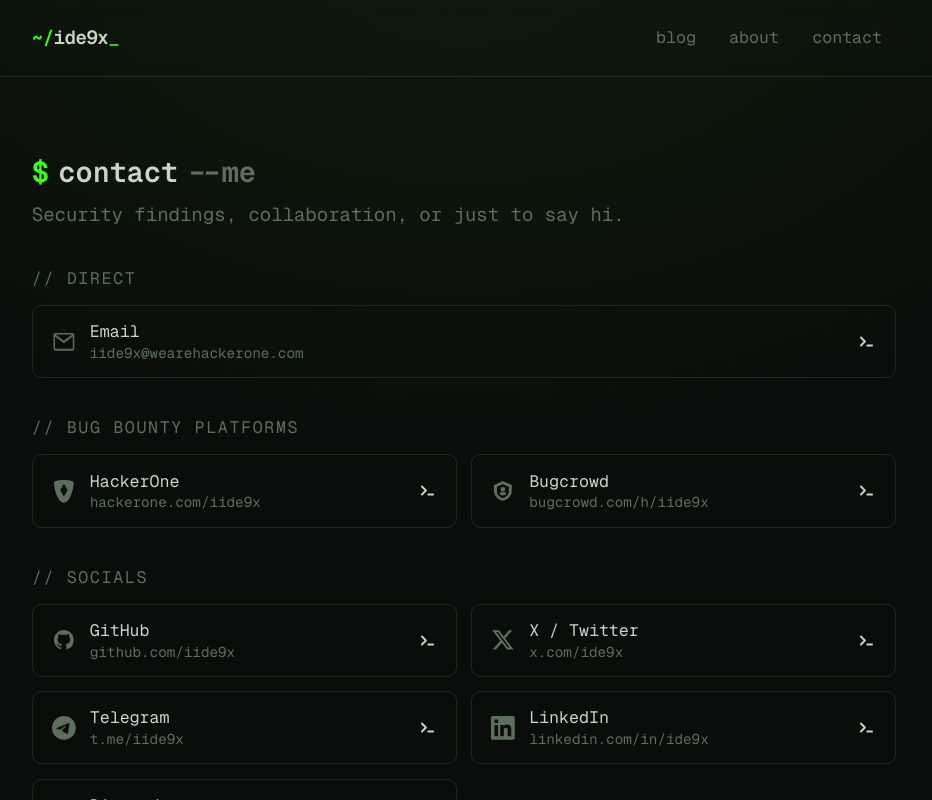
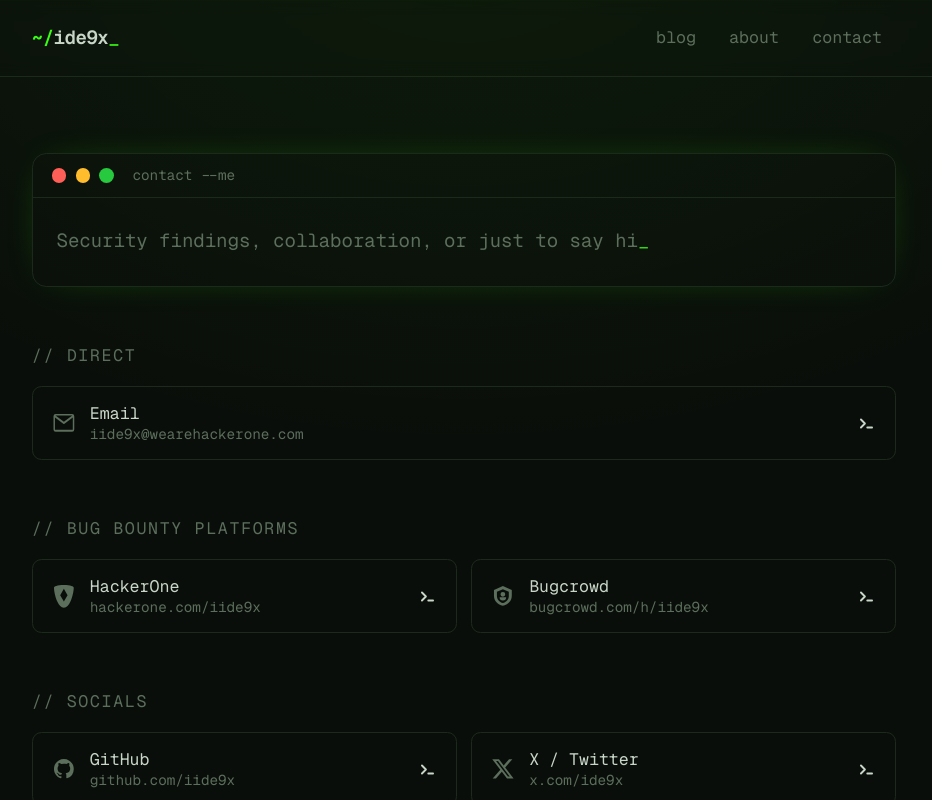
Before and after one commit to iide9x/ide9x.dev, a Next.js app: page /contact in a window 1280 px wide. Shown: the top 800 px of the page, without its empty margins (176-1108 px from the left). Built offline with nearby package versions, Linux system fonts and the light colour scheme.

Commit message:
Polish About + Contact: terminal-card headers, consistent sections

```diff
--- a/src/app/about/page.tsx
+++ b/src/app/about/page.tsx
@@ -16,15 +16,30 @@
     "GetYourGuide",
   ];
 
+  const focus = [
+    "Web application & API security",
+    "Authentication & access-control flaws",
+    "Cloud & infrastructure misconfigurations",
+    "Chaining low-severity issues into critical impact",
+  ];
+
+  const stack = [
+    "Recon & content discovery (custom wordlists, JS analysis)",
+    "Burp Suite, custom tooling, and a lot of curl",
+  ];
+
   return (
-    <div className="space-y-12">
+    <div className="space-y-14">
+      {/* Intro — terminal card */}
       <section>
-        <h1 className="flex items-center gap-2 text-2xl font-bold text-foreground mb-6">
-          <span className="accent">$</span> cat{" "}
-          <span className="text-muted">about.txt</span>
-        </h1>
-
-        <div className="space-y-4 text-muted leading-relaxed">
+        <div className="rounded-xl border border-bd bg-surface/50 overflow-hidden shadow-[0_0_40px_-20px_rgba(57,255,20,0.4)]">
+          <div className="flex items-center gap-2 px-4 py-2.5 border-b border-bd bg-surface/80">
+            <span className="w-3 h-3 rounded-full bg-[#ff5f56]" />
+            <span className="w-3 h-3 rounded-full bg-[#ffbd2e]" />
+            <span className="w-3 h-3 rounded-full bg-[#27c93f]" />
+            <span className="ml-2 text-xs text-muted">cat about.txt</span>
+          </div>
+          <div className="px-5 py-6 space-y-4 text-muted leading-relaxed">
             <p>
               I&apos;m <span className="text-foreground">{site.realName}</span>,
               also known as{" "}
@@ -33,12 +48,14 @@
             </p>
             <p>
               I spend my time finding and reporting vulnerabilities, and turning
-            small bugs into bigger impact. This site is where I publish writeups
-            and notes from that work.
+              small bugs into bigger impact. This site is where I publish
+              writeups and notes from that work.
             </p>
+          </div>
         </div>
       </section>
 
+      {/* My work */}
       <section>
         <h2 className="text-sm uppercase tracking-widest text-muted mb-4">
           {"// my work"}
@@ -50,7 +67,7 @@
           {programs.map((p) => (
             <li
               key={p}
-              className="flex items-center gap-2 border border-bd rounded-lg bg-surface/40 px-3 py-2.5 text-sm hover:border-accent/50 transition-colors"
+              className="flex items-center gap-2 border border-bd rounded-lg bg-surface/40 px-3 py-2.5 text-sm hover:border-accent/50 hover:bg-surface transition-colors"
             >
               <span className="accent">▸</span>
               <span className="text-foreground">{p}</span>
@@ -63,37 +80,33 @@
         </ul>
       </section>
 
+      {/* Focus areas */}
       <section>
         <h2 className="text-sm uppercase tracking-widest text-muted mb-4">
           {"// focus areas"}
         </h2>
         <ul className="space-y-2 text-muted leading-relaxed">
-          <li className="flex gap-2">
-            <span className="accent">▸</span> Web application &amp; API security
+          {focus.map((f) => (
+            <li key={f} className="flex gap-2">
+              <span className="accent">▸</span>
+              <span>{f}</span>
             </li>
-          <li className="flex gap-2">
-            <span className="accent">▸</span> Authentication &amp; access-control flaws
-          </li>
-          <li className="flex gap-2">
-            <span className="accent">▸</span> Cloud &amp; infrastructure misconfigurations
-          </li>
-          <li className="flex gap-2">
-            <span className="accent">▸</span> Chaining low-severity issues into critical impact
-          </li>
+          ))}
         </ul>
       </section>
 
+      {/* Stack */}
       <section>
         <h2 className="text-sm uppercase tracking-widest text-muted mb-4">
           {"// stack"}
         </h2>
         <ul className="space-y-2 text-muted leading-relaxed">
-          <li className="flex gap-2">
-            <span className="accent">▸</span> Recon &amp; content discovery (custom wordlists, JS analysis)
+          {stack.map((s) => (
+            <li key={s} className="flex gap-2">
+              <span className="accent">▸</span>
+              <span>{s}</span>
             </li>
-          <li className="flex gap-2">
-            <span className="accent">▸</span> Burp Suite, custom tooling, and a lot of curl
-          </li>
+          ))}
         </ul>
       </section>
     </div>
--- a/src/app/contact/page.tsx
+++ b/src/app/contact/page.tsx
@@ -1,6 +1,7 @@
 import type { Metadata } from "next";
 import { site } from "@/lib/config";
 import { SocialIcon, Prompt } from "@/components/Icons";
+import type { Social } from "@/lib/config";
 
 export const metadata: Metadata = {
   title: "Contact",
@@ -11,56 +12,9 @@
   return href.replace(/^mailto:/, "").replace(/^https?:\/\//, "").replace(/\/$/, "");
 }
 
-export default function Contact() {
-  const email = site.socials.find((s) => s.key === "email");
-  const work = site.socials.filter((s) => s.key === "hackerone" || s.key === "bugcrowd");
-  const socials = site.socials.filter((s) => s.key !== "email" && s.key !== "hackerone" && s.key !== "bugcrowd");
-
+function Card({ s }: { s: Social }) {
   return (
-    <div>
-      <h1 className="flex items-center gap-2 text-2xl font-bold text-foreground mb-2">
-        <span className="accent">$</span> contact <span className="text-muted">--me</span>
-      </h1>
-
-      <p className="text-muted mb-8">
-        Security findings, collaboration, or just to say hi.
-      </p>
-
-      {email && (
-        <div className="mb-8">
-          <h2 className="text-sm uppercase tracking-widest text-muted mb-3">
-            {"// direct"}
-          </h2>
     <a
-            href={email.href}
-            target="_blank"
-            rel="noopener noreferrer"
-            className="group flex items-center gap-3 border border-bd rounded-lg px-4 py-3 bg-surface/40 hover:border-accent/60 hover:bg-surface transition-all"
-          >
-            <span className="text-muted group-hover:text-accent transition-colors">
-              <SocialIcon name="email" className="w-5 h-5" />
-            </span>
-            <span className="flex flex-col min-w-0">
-              <span className="text-sm text-foreground group-hover:text-accent transition-colors">
-                {email.label}
-              </span>
-              <span className="text-xs text-muted truncate">{display(email.href)}</span>
-            </span>
-            <span className="ml-auto text-muted/40 group-hover:text-accent transition-colors">
-              <Prompt className="w-4 h-4" />
-            </span>
-          </a>
-        </div>
-      )}
-
-      <div>
-        <h2 className="text-sm uppercase tracking-widest text-muted mb-3">
-          {"// bug bounty platforms"}
-        </h2>
-        <div className="grid grid-cols-1 sm:grid-cols-2 gap-3 mb-8">
-          {work.map((s) => (
-            <a
-              key={s.key}
       href={s.href}
       target="_blank"
       rel="noopener noreferrer"
@@ -79,37 +33,68 @@
         <Prompt className="w-4 h-4" />
       </span>
     </a>
+  );
+}
+
+export default function Contact() {
+  const email = site.socials.find((s) => s.key === "email");
+  const work = site.socials.filter(
+    (s) => s.key === "hackerone" || s.key === "bugcrowd",
+  );
+  const socials = site.socials.filter(
+    (s) => s.key !== "email" && s.key !== "hackerone" && s.key !== "bugcrowd",
+  );
+
+  return (
+    <div className="space-y-12">
+      {/* Header — terminal card */}
+      <section>
+        <div className="rounded-xl border border-bd bg-surface/50 overflow-hidden shadow-[0_0_40px_-20px_rgba(57,255,20,0.4)]">
+          <div className="flex items-center gap-2 px-4 py-2.5 border-b border-bd bg-surface/80">
+            <span className="w-3 h-3 rounded-full bg-[#ff5f56]" />
+            <span className="w-3 h-3 rounded-full bg-[#ffbd2e]" />
+            <span className="w-3 h-3 rounded-full bg-[#27c93f]" />
+            <span className="ml-2 text-xs text-muted">contact --me</span>
+          </div>
+          <div className="px-5 py-6">
+            <p className="text-muted leading-relaxed">
+              Security findings, collaboration, or just to say hi
+              <span className="accent animate-pulse">_</span>
+            </p>
+          </div>
+        </div>
+      </section>
+
+      {email && (
+        <section>
+          <h2 className="text-sm uppercase tracking-widest text-muted mb-4">
+            {"// direct"}
+          </h2>
+          <Card s={email} />
+        </section>
+      )}
+
+      <section>
+        <h2 className="text-sm uppercase tracking-widest text-muted mb-4">
+          {"// bug bounty platforms"}
+        </h2>
+        <div className="grid grid-cols-1 sm:grid-cols-2 gap-3">
+          {work.map((s) => (
+            <Card key={s.key} s={s} />
           ))}
         </div>
+      </section>
 
-        <h2 className="text-sm uppercase tracking-widest text-muted mb-3">
+      <section>
+        <h2 className="text-sm uppercase tracking-widest text-muted mb-4">
           {"// socials"}
         </h2>
         <div className="grid grid-cols-1 sm:grid-cols-2 gap-3">
           {socials.map((s) => (
-            <a
-              key={s.key}
-              href={s.href}
-              target="_blank"
-              rel="noopener noreferrer"
-              className="group flex items-center gap-3 border border-bd rounded-lg px-4 py-3 bg-surface/40 hover:border-accent/60 hover:bg-surface transition-all"
-            >
-              <span className="text-muted group-hover:text-accent transition-colors">
-                <SocialIcon name={s.key} className="w-5 h-5" />
-              </span>
-              <span className="flex flex-col min-w-0">
-                <span className="text-sm text-foreground group-hover:text-accent transition-colors">
-                  {s.label}
-                </span>
-                <span className="text-xs text-muted truncate">{display(s.href)}</span>
-              </span>
-              <span className="ml-auto text-muted/40 group-hover:text-accent transition-colors">
-                <Prompt className="w-4 h-4" />
-              </span>
-            </a>
+            <Card key={s.key} s={s} />
           ))}
         </div>
-      </div>
+      </section>
     </div>
   );
 }
```
Lines whose indentation alone changed are shown as unchanged.
